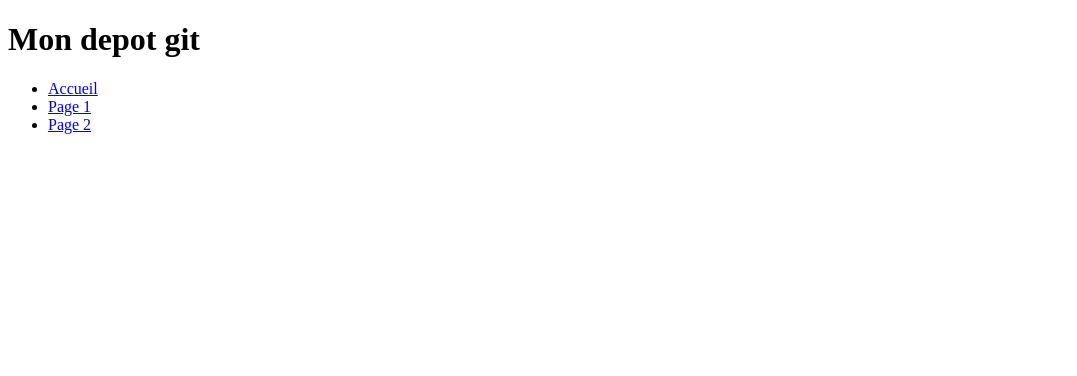
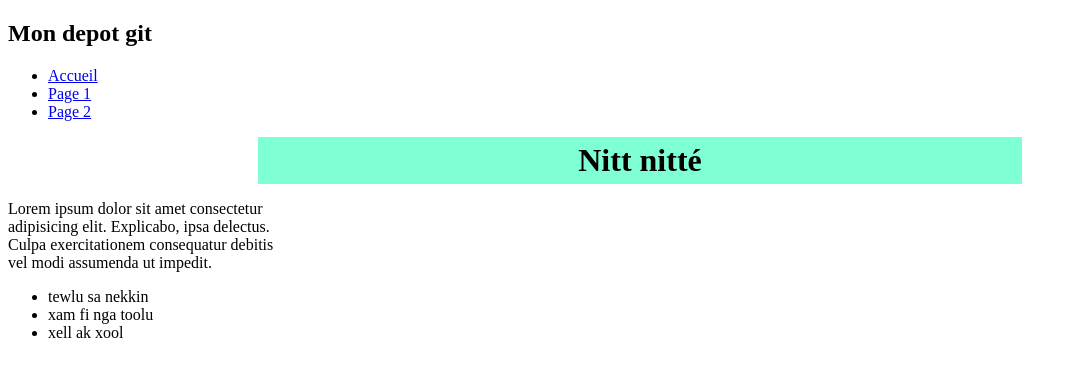
Before and after one commit to Dammel-Meuz/coursGitXarala2, a plain HTML site: page index.html in a window 1280 px wide. Shown: the whole page, without its empty margins (0-1077 px from the left). Drawn offline with Linux system fonts and the light colour scheme.

Commit message:
message de commit

```diff
--- a/index.html
+++ b/index.html
@@ -3,16 +3,26 @@
 <head>
     <meta charset="UTF-8">
     <meta name="viewport" content="width=device-width, initial-scale=1.0">
+    <link rel="stylesheet" href="style.css">
     <title>Document</title>
 </head>
 <body>
+    <nav>
     <h1>Mon depot git</h1>
-    <nav>
         <ul>
             <li><a href="index.html">Accueil</a></li>
             <li><a href="page1.html">Page 1</a></li>
             <li><a href="page2.html">Page 2</a></li>
         </ul>
     </nav>
+    <div>
+        <h1>Nitt nitté</h1>
+        <p>Lorem ipsum dolor sit amet consectetur <br>adipisicing elit. Explicabo, ipsa delectus. <br> Culpa exercitationem consequatur debitis <br>vel modi assumenda ut impedit.</p>
+        <ul>
+            <li>tewlu sa nekkin</li>
+            <li>xam fi nga toolu</li>
+            <li>xell ak xool</li>
+        </ul>
+    </div>
 </body>
 </html>
--- /dev/null
+++ b/style.css
@@ -0,0 +1,7 @@
+
+div h1{
+    text-align: center;
+    background-color: aquamarine;
+    padding: 5px;
+    margin: 0px 250px;
+}
```
